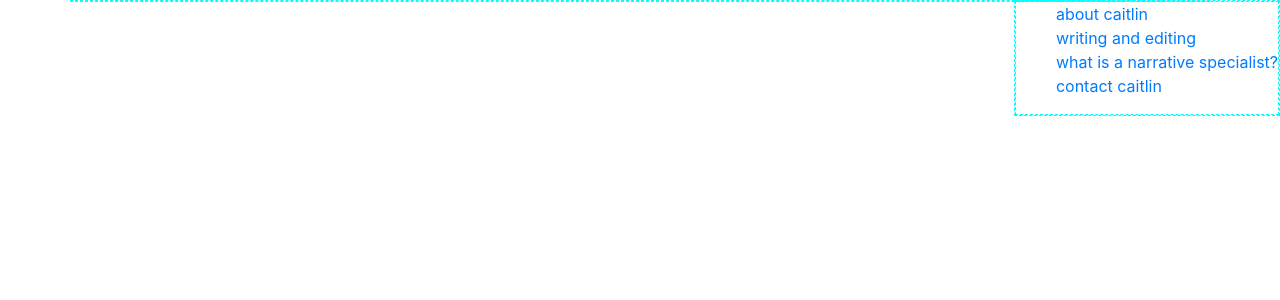
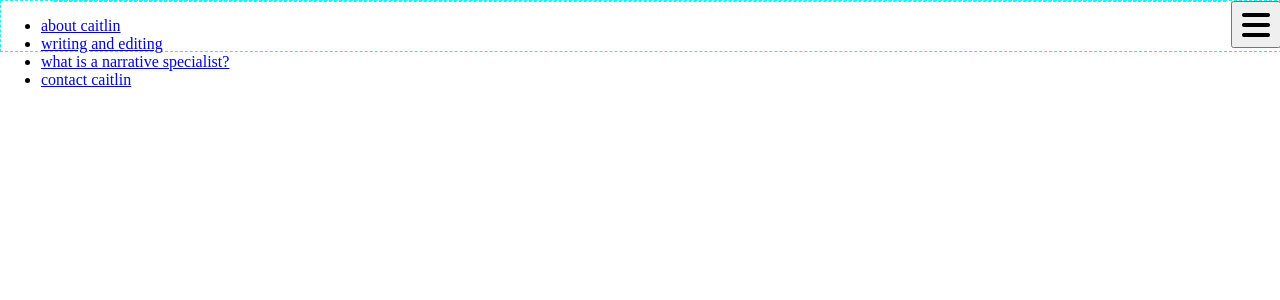
Before and after one commit to construktivist/caitlin_portfolio, a PHP site: page / in a window 1280 px wide. Shown: the top 300 px of the page. Run offline with PHP 8.4, Linux system fonts and the light colour scheme; some libraries are stand-ins or nearby versions.

Commit message:
Transferred my mobile nav template over.

```diff
--- a/css/main.css
+++ b/css/main.css
@@ -2,7 +2,6 @@
   position: relative;
   margin: 0 auto;
   padding: 0;
-  width: 100%;
   color: black; }
   @media only screen and (max-width: 767px) {
     .container {
@@ -17,15 +16,45 @@
     .container {
       width: 1170px; } }
 
+body {
+  margin: 0; }
+  body .fa-bars:before {
+    font-size: 2rem; }
   body div {
     border: 1px dashed cyan; }
-
   body .nav {
     position: fixed;
     top: 0;
-  right: 0; }
-  body .nav li {
+    left: 0;
+    width: 100%;
+    height: 50px; }
+    body .nav button {
+      position: absolute;
+      right: 0;
+      width: 50px;
+      height: 47px;
+      cursor: pointer; }
+    body .nav ul {
+      display: none; }
+      body .nav ul.open {
+        border: 1px dashed cyan;
+        display: block;
+        width: 100%;
+        position: absolute;
+        top: 34px;
+        padding: 0;
+        background: white;
+        overflow-y: scroll; }
+        body .nav ul.open > li {
+          height: auto;
+          text-align: center;
+          width: 100vw;
+          margin: 20px 0;
           list-style-type: none; }
-
+    @media (min-width: 768px) {
+      body .nav ul {
+        display: block; }
+        body .nav ul.desktop {
+          width: 100%; } }
   body .hide {
     display: none; }
--- a/index.html
+++ b/index.html
@@ -9,7 +9,6 @@
         <title>Caitlin Kelly Portfolio</title>
         <meta name="description" content="">
         <meta name="viewport" content="width=device-width, initial-scale=1">
-        <link rel="stylesheet" href="https://stackpath.bootstrapcdn.com/bootstrap/4.3.1/css/bootstrap.min.css" integrity="sha384-ggOyR0iXCbMQv3Xipma34MD+dH/1fQ784/j6cY/iJTQUOhcWr7x9JvoRxT2MZw1T" crossorigin="anonymous">
         <link rel="stylesheet" href="./css/main.css">
     </head>
     <body>
@@ -82,11 +81,8 @@
                     </ul>
                 </div>
             </div>
-            <div class="nav navbar-expand-lg">
-                <button class="navbar-toggler" type="button" data-toggle="collapse" data-target="#navItems" aria-controls="navItems" aria-expanded="false" aria-label="Toggle navigation">
-                    <span class="navbar-toggler-icon"></span>
-                </button>
-                <div class="collapse navbar-collapse" id="navItems">
+            <div class="nav">
+                    <button class="fas fa-bars mobile-nav-button"></button>
                     <ul>
                         <li>
                             <a href="#about-section">about caitlin</a>
@@ -101,14 +97,11 @@
                             <a href="#contact-section">contact caitlin</a>
                         </li>
                     </ul>
-                </div>
             </div>
         </div>
 
-
+        <script src="https://kit.fontawesome.com/d737eaebb6.js" crossorigin="anonymous"></script>
         <script src="https://code.jquery.com/jquery-3.3.1.slim.min.js" integrity="sha384-q8i/X+965DzO0rT7abK41JStQIAqVgRVzpbzo5smXKp4YfRvH+8abtTE1Pi6jizo" crossorigin="anonymous"></script>
-        <script src="https://cdnjs.cloudflare.com/ajax/libs/popper.js/1.14.7/umd/popper.min.js" integrity="sha384-UO2eT0CpHqdSJQ6hJty5KVphtPhzWj9WO1clHTMGa3JDZwrnQq4sF86dIHNDz0W1" crossorigin="anonymous"></script>
-        <script src="https://stackpath.bootstrapcdn.com/bootstrap/4.3.1/js/bootstrap.min.js" integrity="sha384-JjSmVgyd0p3pXB1rRibZUAYoIIy6OrQ6VrjIEaFf/nJGzIxFDsf4x0xIM+B07jRM" crossorigin="anonymous"></script>
-        <script src="" async defer></script>
+        <script src="./javascript/scripts.js" ></script>
     </body>
 </html>
--- /dev/null
+++ b/javascript/scripts.js
@@ -0,0 +1,7 @@
+window.onload = function() {
+    console.log("Hello World");
+
+    $('.mobile-nav-button').on('click', function(){
+        $('ul').toggleClass('open');
+    })
+}
--- a/scss/grid.scss
+++ b/scss/grid.scss
@@ -1,8 +1,9 @@
+@import './mixins/breakpoints.scss';
+
 .container {
     position: relative;
     margin: 0 auto;
     padding: 0;
-    width: 100%;
     color: black;
     @include breakpoint(xsmall) {
         padding: 0 1em;
--- a/scss/main.scss
+++ b/scss/main.scss
@@ -1,20 +1,66 @@
-@import 'mixins/breakpoints.scss';
+@import './mixins/breakpoints.scss';
 @import 'grid.scss';
 
 $guide: 1px dashed cyan;
 
 body {
+    margin: 0;
+
+    // FONT AWESOME ICONS
+    .fa-bars {
+        &:before {
+            font-size: 2rem;
+        }
+    }
+
     div {
         border: $guide;
     }
+
     .nav {
         position: fixed;
         top: 0;
-        right: 0;
-         li {
-            list-style-type: none;
+        left: 0;
+        width: 100%;
+        height: 50px;
+        button {
+            position: absolute;
+            right: 0;
+            width: 50px;
+            height: 47px;
+            cursor: pointer;
+        }
+        ul {
+            display: none;
+            &.open {
+                border: $guide;
+                display: block;
+                width: 100%;
+                position: absolute;
+                top: 34px;
+                padding: 0;
+                background: white;
+                overflow-y: scroll;
+                > li {
+                    height: auto;
+                    text-align: center;
+                    width: 100vw;
+                    margin: 20px 0;
+                    list-style-type: none;
+                }
+            }
+        }
+
+        @include breakpoint(small) {
+            ul {
+                display: block;
+                &.desktop {
+                    width: 100%;
+                }
+            }
         }
     }
+
     .hide {
         display: none;
     }
```
Also changed, not shown: css/grid.css (added, +17 -0 lines), css/mixins/breakpoints.css (added). Lines whose indentation alone changed are shown as unchanged.
